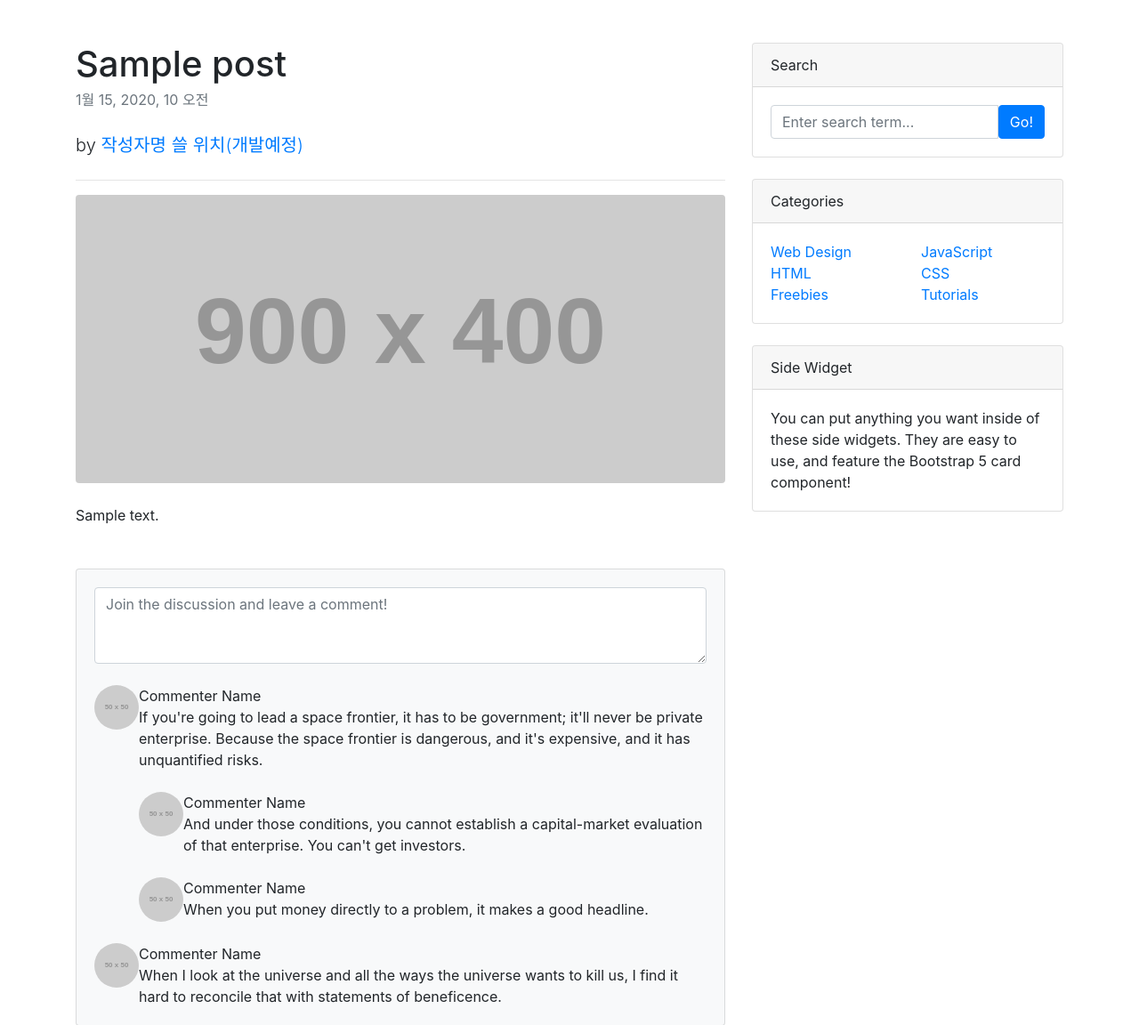
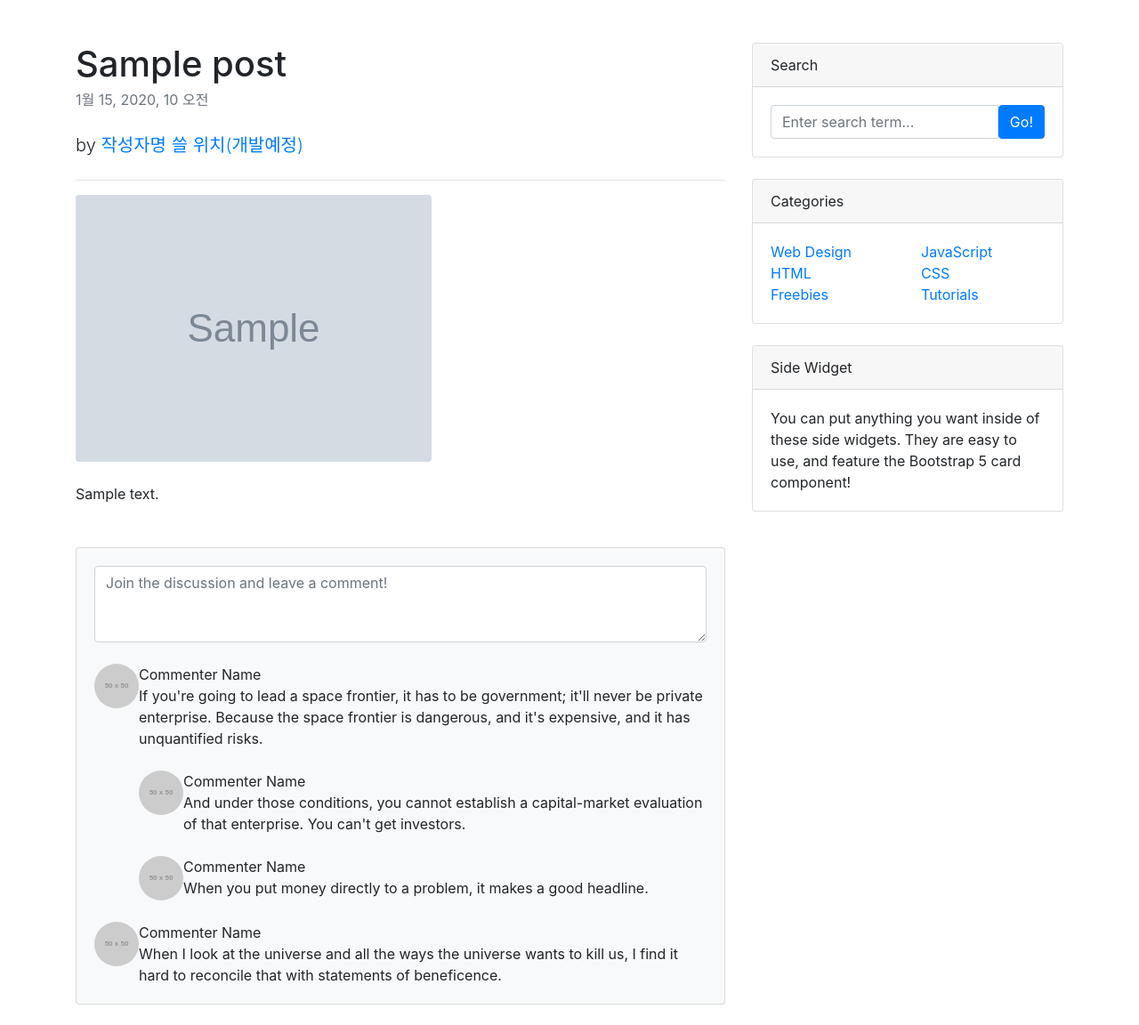
Before and after one commit to kimjihun-dev/do_it_django_a_to_z, a Django app: page /blog/1/ in a window 1280 px wide. Shown: the part 56-1208 px from the top of the page at 89% size. Run offline with Django 3.2, Linux system fonts and the light colour scheme; tables that the repository leaves empty hold one stand-in row (values such as "Sample post"); grey boxes marked "Sample" are stand-in pictures; grey boxes labelled with a size stand in for pictures from a placeholder-image service; some libraries are stand-ins or nearby versions.

Commit message:
포스트 상세 페이지에 대표 이미지 출력

```diff
--- a/blog/templates/blog/post_detail.html
+++ b/blog/templates/blog/post_detail.html
@@ -42,7 +42,7 @@
                 </section>
                 <hr>
                 <!-- Preview image figure-->
-                <figure class="mb-4"><img class="img-fluid rounded" src="https://dummyimage.com/900x400/ced4da/6c757d.jpg" alt="..." /></figure>
+                <figure class="mb-4"><img class="img-fluid rounded" src="{{ post.head_image.url }}" alt="detail images" /></figure>
                 <!-- Post content-->
                 <section class="mb-5">
                     <p class="fs-5 mb-4">{{ post.content }}</p>
```
